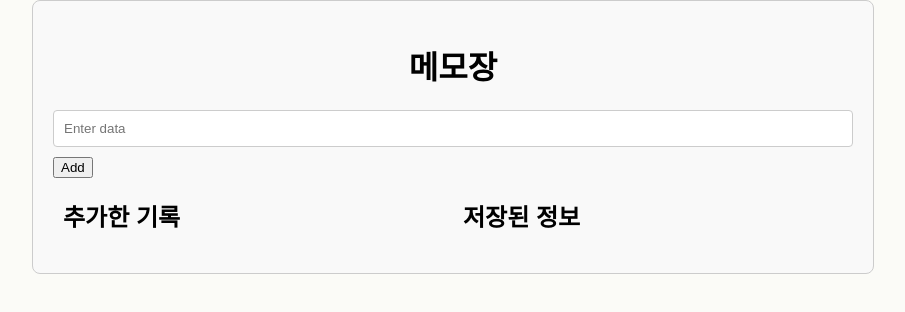
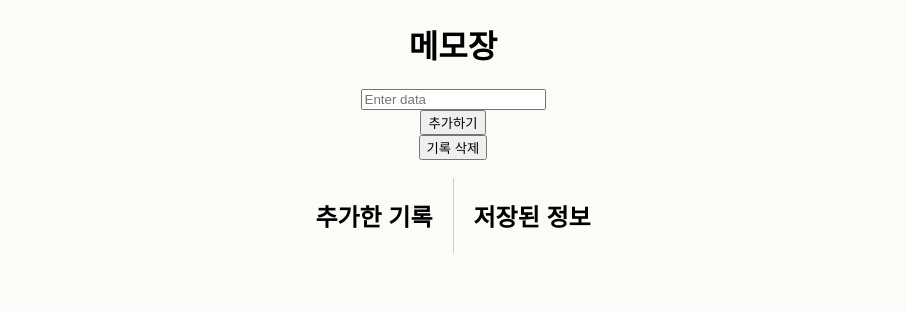
Before and after one commit to Choisungrim/choisungrim.io, a React (Create React App) app: page /choisungrim.io/memo in a window 1280 px wide. Shown: the top 312 px of the page, without its empty margins (187-1092 px from the left). Built offline with nearby package versions, Linux system fonts and the light colour scheme.

Commit message:
memo toggle update

```diff
--- a/package.json
+++ b/package.json
@@ -11,7 +11,7 @@
     "framer-motion": "^11.3.21",
     "react": "^18.3.1",
     "react-dom": "^18.3.1",
-    "react-router-dom": "^6.26.0",
+    "react-router-dom": "^6.26.1",
     "react-scripts": "^5.0.1",
     "react-transition-group": "^4.4.5",
     "web-vitals": "^2.1.4"
--- a/src/App.js
+++ b/src/App.js
@@ -7,22 +7,35 @@ import ResumeSkill from './resumeSkill';
 import Ready from './ready';
 import Loading from './loading';
 import Memo from './memo';
+// import NotFound from './NotFound'; // 404 페이지
 import './App.css';
 
 const pageVariants = {
     initial: {
-        scale: 0.2, // 시작할 때 크기
+        scale: 0.2,
         opacity: 0,
     },
     in: {
-        scale: 1, // 최종 크기
+        scale: 1,
         opacity: 1,
     },
     out: {
-        scale: 0.2, // 종료할 때 크기
+        scale: 0.2,
         opacity: 0,
     },
 };
+
+const AnimatedRoute = ({ component: Component }) => (
+    <motion.div
+        initial="initial"
+        animate="in"
+        exit="out"
+        variants={pageVariants}
+        transition={{ duration: 0.5 }}
+    >
+        <Component />
+    </motion.div>
+);
 
 function App() {
     const location = useLocation();
@@ -30,90 +43,13 @@ function App() {
     return (
         <AnimatePresence>
             <Routes location={location} key={location.key}>
-                <Route
-                    path="/"
-                    element={
-                        <motion.div
-                            initial="initial"
-                            animate="in"
-                            exit="out"
-                            variants={pageVariants}
-                            transition={{ duration: 0.5 }}
-                        >
-                            <Profile />
-                        </motion.div>
-                    }
-                />
-                <Route
-                    path="/resumeCareer"
-                    element={
-                        <motion.div
-                            initial="initial"
-                            animate="in"
-                            exit="out"
-                            variants={pageVariants}
-                            transition={{ duration: 0.5 }}
-                        >
-                            <ResumeCareer />
-                        </motion.div>
-                    }
-                />
-                <Route
-                    path="/resumeSkill"
-                    element={
-                        <motion.div
-                            initial="initial"
-                            animate="in"
-                            exit="out"
-                            variants={pageVariants}
-                            transition={{ duration: 0.5 }}
-                        >
-                            <ResumeSkill />
-                        </motion.div>
-                    }
-                />
-                <Route
-                    path="/ready"
-                    element={
-                        <motion.div
-                            initial="initial"
-                            animate="in"
-                            exit="out"
-                            variants={pageVariants}
-                            transition={{ duration: 0.5 }}
-                        >
-                            <Ready />
-                        </motion.div>
-                    }
-                />
-                <Route
-                    path="/loading/:nextPage"
-                    element={
-                        <motion.div
-                            initial="initial"
-                            animate="in"
-                            exit="out"
-                            variants={pageVariants}
-                            transition={{ duration: 0.5 }}
-                        >
-                            <Loading />
-                        </motion.div>
-                    }
-                />
-                <Route
-                    path="/memo"
-                    element={
-                        <motion.div
-                            initial="initial"
-                            animate="in"
-                            exit="out"
-                            variants={pageVariants}
-                            transition={{ duration: 0.5 }}
-                        >
-                            <Memo />
-                        </motion.div>
-                    }
-                />
+                <Route path="/" element={<AnimatedRoute component={Profile} />} />
+                <Route path="/resumeCareer" element={<AnimatedRoute component={ResumeCareer} />} />
+                <Route path="/resumeSkill" element={<AnimatedRoute component={ResumeSkill} />} />
+                <Route path="/ready" element={<AnimatedRoute component={Ready} />} />
+                <Route path="/loading/:nextPage" element={<AnimatedRoute component={Loading} />} />
+                <Route path="/memo" element={<AnimatedRoute component={Memo} />} />
+                {/* <Route path="*" element={<AnimatedRoute component={NotFound} />} /> 404 페이지 */}
             </Routes>
         </AnimatePresence>
     );
--- a/src/css/memo.css
+++ b/src/css/memo.css
@@ -1,38 +1,25 @@
 .app-container {
-    max-width: 800px; /* 최대 너비 설정 */
-    margin: 0 auto; /* 가운데 정렬 */
-    padding: 20px; /* 여백 추가 */
-    border: 1px solid #ccc; /* 테두리 추가 */
-    border-radius: 8px; /* 모서리 둥글게 */
-    background-color: #f9f9f9; /* 배경 색상 */
-  }
-
-  h1 {
-    text-align: center; /* 제목 가운데 정렬 */
-  }
-
-  input {
-    width: calc(100% - 22px); /* 입력 필드 너비 조정 */
-    padding: 10px; /* 여백 추가 */
-    margin-bottom: 10px; /* 아래 여백 추가 */
-    border: 1px solid #ccc; /* 테두리 */
-    border-radius: 4px; /* 모서리 둥글게 */
-  }
-
-  button {
-    margin-right: 5px; /* 버튼 간격 추가 */
+  display: flex;
+  flex-direction: column;
+  align-items: center;
 }
 
 .records-container {
-    display: flex; /* 가로 방향으로 배치 */
-    justify-content: space-between; /* 공간 균등 분배 */
+  display: flex;
+  align-items: flex-start; /* 상단 정렬 */
 }
 
-  .record-section, .saved-section {
-    flex: 1; /* 각 섹션이 같은 비율로 차지 */
-    margin: 0 10px; /* 섹션 간격 추가 */
+.record-section {
+  margin-right: 20px; /* 오른쪽 여백 */
 }
 
-  h2 {
-    text-align: left; /* 섹션 제목 왼쪽 정렬 */
+.saved-section {
+  border-left: 1px solid #ccc; /* 구분선 */
+  padding-left: 20px; /* 왼쪽 패딩 */
 }
+
+@media (max-width: 600px) {
+  .memo-page {
+      width: 100%; /* 작은 화면에서의 설정 */
+  }
+}
--- a/src/memo.js
+++ b/src/memo.js
@@ -3,76 +3,98 @@ import './css/memo.css'; // CSS 파일을 임포트
 
 const App = () => {
   const [data, setData] = useState([]);
-  const [savedata, setSavedata] = useState([]); // 문자열 배열로 유지
+  const [savedata, setSavedata] = useState([]); // 객체 배열로 유지
   const [inputValue, setInputValue] = useState('');
-  const [editId, setEditId] = useState(null); // 인덱스 대신 id 사용
+  const [editId, setEditId] = useState(null); // 수정할 항목의 ID
+  const [isReloaded, setIsReloaded] = useState(false); // 불러온 데이터 여부
 
   // 로컬 스토리지에서 데이터 로드
   useEffect(() => {
     const storedData = JSON.parse(localStorage.getItem('memoData')) || [];
+    const storedSavedData = JSON.parse(localStorage.getItem('savedData')) || [];
     setData(storedData);
+    setSavedata(storedSavedData);
   }, []);
 
   // 로컬 스토리지에 데이터 저장
-  const saveToLocalStorage = (data) => {
-    localStorage.setItem('memoData', JSON.stringify(data));
+  const saveToLocalStorage = (memoData, savedData) => {
+    localStorage.setItem('memoData', JSON.stringify(memoData));
+    localStorage.setItem('savedData', JSON.stringify(savedData));
+  };
+  const saveToLocalStorage_memo = (memoData) => {
+    localStorage.setItem('memoData', JSON.stringify(memoData));
   };
 
   // 데이터 추가 및 업데이트
   const addData = () => {
     if (editId !== null) {
+      // 수정 모드
       const updatedData = data.map((item) =>
         item.id === editId ? { ...item, value: inputValue } : item
       );
       setData(updatedData);
 
+      // 저장 데이터도 업데이트
       const updatedSavedata = savedata.map((item) =>
-        item === data.find(item => item.id === editId).value ? inputValue : item
+        item.id === editId ? { ...item, value: inputValue } : item
       );
       setSavedata(updatedSavedata);
 
-      saveToLocalStorage(updatedData);
-      setEditId(null);
+      saveToLocalStorage(updatedData, updatedSavedata); // 수정된 데이터를 저장
+      setEditId(null); // 수정 모드 종료
     } else {
+      // 추가 모드
       const newItem = { id: Date.now(), value: inputValue };
       const updatedData = [...data, newItem];
       setData(updatedData);
-      saveToLocalStorage(updatedData);
+      saveToLocalStorage(updatedData, savedata); // 새로운 데이터 저장
     }
-    setInputValue('');
+    setInputValue(''); // 입력 필드 초기화
   };
 
-  // 데이터 삭제
-  const deleteData = (id) => {
-    const updatedData = data.filter((item) => item.id !== id);
-    setData(updatedData);
-    saveToLocalStorage(updatedData);
+  // 모든 데이터 삭제
+  const deleteAllData = () => {
+    setData([]);
+    // setSavedata([]); // 저장 데이터도 삭제
+    saveToLocalStorage_memo([]); // 빈 배열로 저장
   };
 
   // 데이터 편집
   const editData = (id) => {
     const itemToEdit = data.find((item) => item.id === id);
     setInputValue(itemToEdit.value);
-    setEditId(id);
+    setEditId(id); // 수정할 항목의 ID 설정
   };
 
   // 데이터 저장
   const saveData_localStorage = (id) => {
     const itemToSave = data.find((item) => item.id === id);
-    setSavedata((prevSavedata) => [...prevSavedata, itemToSave.value]);
-    saveToLocalStorage([...savedata, itemToSave]);
+    const newSavedItem = { id: itemToSave.id, value: itemToSave.value }; // 동일한 ID 사용
+    setSavedata((prevSavedata) => {
+      const updatedSavedata = [...prevSavedata, newSavedItem];
+      saveToLocalStorage(data, updatedSavedata); // 모든 데이터를 저장
+      return updatedSavedata;
+    });
     console.log('저장된 데이터:', itemToSave.value);
   };
 
   // 저장된 데이터 삭제
-  const deleteSavedData = (value) => {
-    const itemToDelete = data.find(item => item.value === value);
-    if (itemToDelete) {
-      deleteData(itemToDelete.id);
+  const deleteSavedData = (id) => {
+    const updatedSavedData = savedata.filter((item) => item.id !== id);
+    setSavedata(updatedSavedData);
+    saveToLocalStorage(data, updatedSavedData); // 모든 데이터를 저장
+  };
+
+  const reloadSaveData = (id) => {
+    const itemToLoad = savedata.find((item) => item.id === id);
+
+    if (itemToLoad) {
+      setInputValue(itemToLoad.value);
+      setEditId(itemToLoad.id); // 수정 모드로 전환
+      setIsReloaded(true); // 불러온 데이터 상태 업데이트
+    } else {
+      alert('저장된 데이터가 없습니다.');
     }
-    const updatedSavedData = savedata.filter((item) => item !== value);
-    setSavedata(updatedSavedData);
-    saveToLocalStorage(updatedSavedData);
   };
 
   return (
@@ -84,7 +106,10 @@ const App = () => {
         onChange={(e) => setInputValue(e.target.value)}
         placeholder="Enter data"
       />
-      <button onClick={addData}>{editId !== null ? 'Update' : 'Add'}</button>
+      <button onClick={addData}>
+        {editId === null || !isReloaded ? '추가하기' : '수정하기'}
+      </button>
+      <button onClick={deleteAllData}>기록 삭제</button>
       <br />
       <div className="records-container">
         <div className="record-section">
@@ -104,11 +129,12 @@ const App = () => {
         <div className="saved-section">
           <h2>저장된 정보</h2>
           <ul>
-            {savedata.map((item, index) => (
-              <li key={index}>
-                {item}
+            {savedata.map((item) => (
+              <li key={item.id}>
+                {item.value}
                 <br />
-                <button onClick={() => deleteSavedData(item)}>삭제하기</button>
+                <button onClick={() => deleteSavedData(item.id)}>삭제하기</button>
+                <button onClick={() => reloadSaveData(item.id)}>불러오기</button>
               </li>
             ))}
           </ul>
```
Also changed, not shown: src/profile.js (+30 -3 lines), src/styles.css (+35 -0 lines), 1 other file (tests, documents, lock files or other folders). Lines whose indentation alone changed are shown as unchanged.
